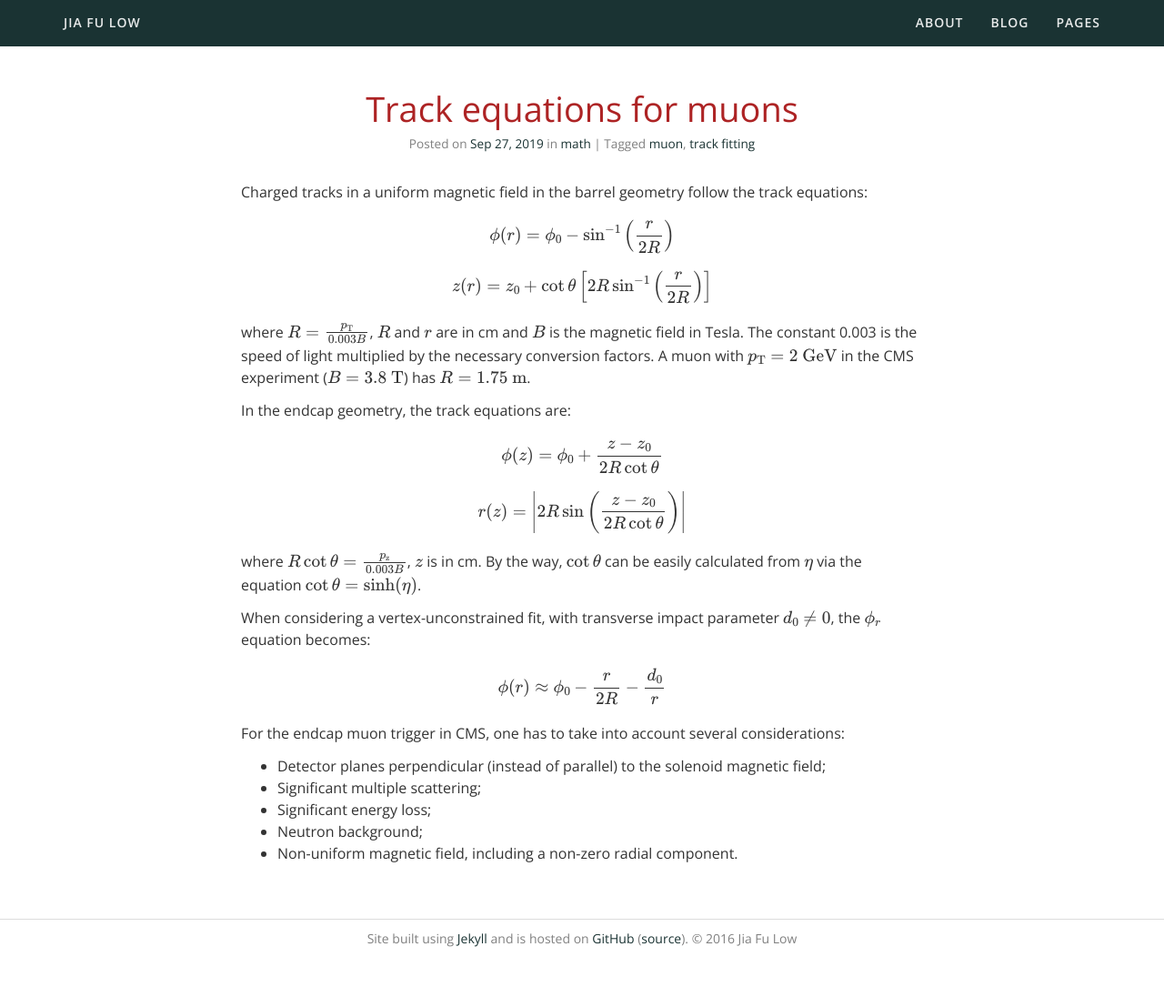
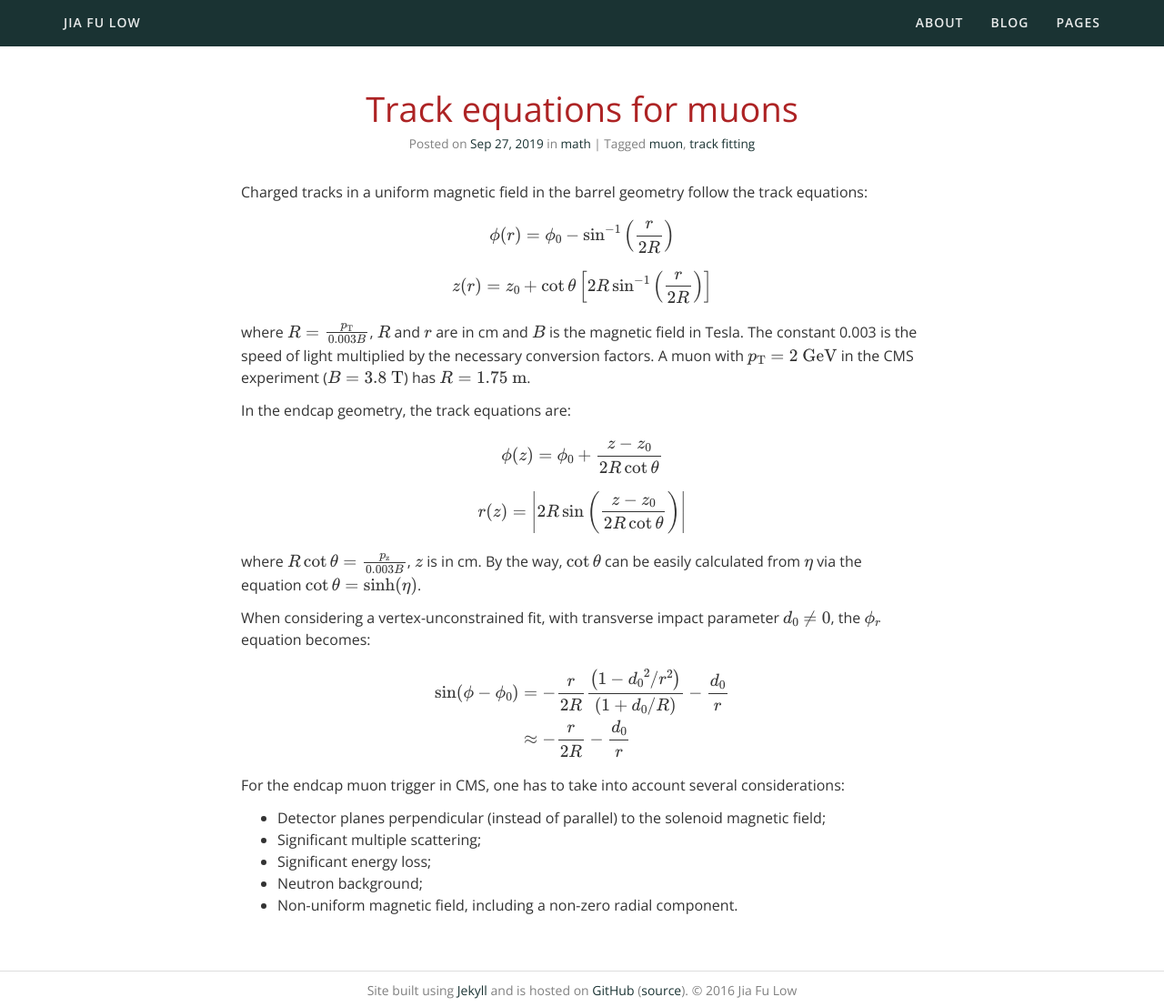
Before and after one commit to jiafulow/jiafulow.github.io, a Jekyll site: the page built from _posts/2019-09-27-track-equations-for-muons.md, in a window 1280 px wide. Shown: the whole page at 91% size. Built offline with Jekyll 4.4.1, drawn with Linux system fonts in a browser that asks for light colours; formulas are drawn with MathJax 3; a style sheet for code colours, icons or effects is not loaded; before the commit the page ends 1050 px from its top, so only the background shows below that.

Commit message:
Update 2019-09-27-track-equations-for-muons.md

```diff
--- a/_posts/2019-09-27-track-equations-for-muons.md
+++ b/_posts/2019-09-27-track-equations-for-muons.md
@@ -33,7 +33,10 @@ where $R \cot{\theta} = \frac{p_{\mathrm{z}}}{0.003 B}$, $z$ is in cm. By the wa
 When considering a vertex-unconstrained fit, with transverse impact parameter $d_{0} \neq 0$, the $\phi_{r}$ equation becomes:
 
 $$
-\phi(r) \approx \phi_{0} - \frac{r}{2R} - \frac{d_{0}}{r}
+\begin{align*}
+\sin(\phi - \phi_{0}) &= -\frac{r}{2R} \frac{\left(1-{d_{0}}^2/r^2\right)}{\left(1 + d_{0}/R\right)} - \frac{d_{0}}{r}  \\
+  &\approx -\frac{r}{2R} - \frac{d_{0}}{r}
+\end{align*}
 $$
 
 For the endcap muon trigger in CMS, one has to take into account several considerations:
```
